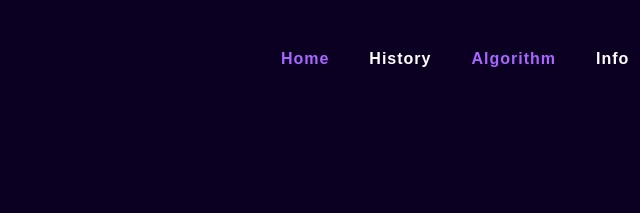
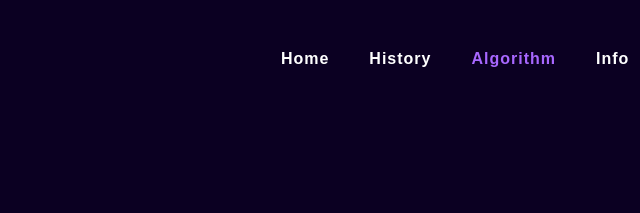
Before and after one commit to CPM-W1-Team-S-A-T-G/CPM-W1-Team-S-A-T-G.github.io, a plain HTML site: page algorithm.html in a window 1280 px wide. Shown: the top 213 px of the page, 508-1148 px from the left. Drawn offline with nearby package versions, Linux system fonts and the light colour scheme.

Commit message:
Update algorithm.html

```diff
--- a/algorithm.html
+++ b/algorithm.html
@@ -12,7 +12,7 @@
     <div class="logo">Team<br>S.A.T.G</div>
     <nav>
       <ul class="nav-links">
-        <li><a href="index.html" class="active">Home</a></li>
+        <li><a href="index.html">Home</a></li>
         <li><a href="history.html">History</a></li>
         <li><a href="algorithm.html">Algorithm</a></li>
         <li><a href="info.html">Info</a></li>
```
